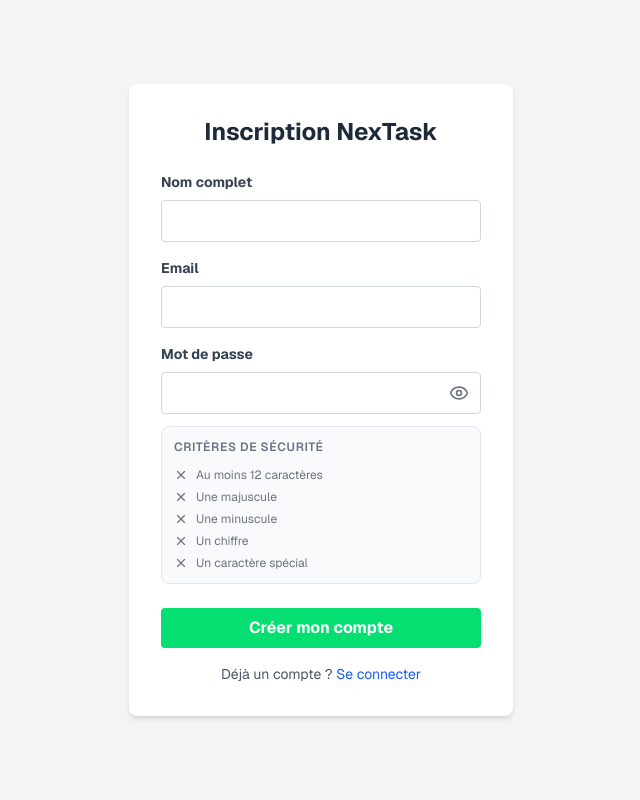
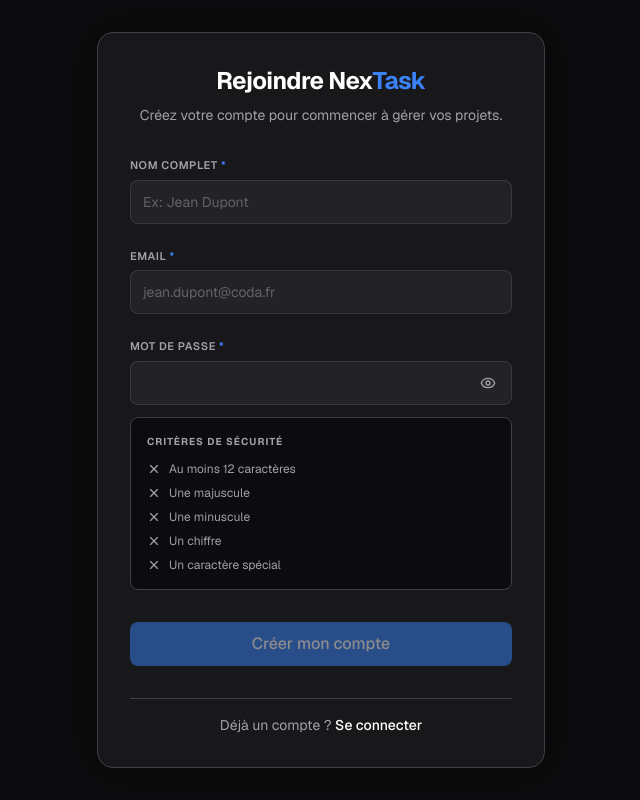
Before and after one commit to EnzoRouet/NexTask, a Next.js app in the folder frontend/: page /register in a window 1280 px wide. Shown: the whole page, without its empty margins (319-959 px from the left). Built offline with nearby package versions, Linux system fonts and the light colour scheme; no server answers.

Commit message:
Refonte du login et de register

```diff
--- a/frontend/src/app/globals.css
+++ b/frontend/src/app/globals.css
@@ -29,10 +29,15 @@
   background-color: var(--color-background);
   color: var(--color-text-main);
   font-family: var(--font-geist-sans);
+}
 
-  /* background-image:
-    linear-gradient(to right, rgba(255, 255, 255, 0.03) 1px, transparent 1px),
-    linear-gradient(to bottom, rgba(255, 255, 255, 0.03) 1px, transparent 1px);
-  background-size: 32px 32px;
-  background-position: center center; */
+input:-webkit-autofill,
+input:-webkit-autofill:hover,
+input:-webkit-autofill:focus,
+input:-webkit-autofill:active {
+  -webkit-box-shadow: 0 0 0 30px var(--bg-surface) inset !important;
+  -webkit-text-fill-color: var(--text-main) !important;
+  caret-color: var(--text-main) !important;
+  transition: background-color 5000s ease-in-out 0s;
+  border-radius: 0.5rem;
 }
--- a/frontend/src/app/login/page.tsx
+++ b/frontend/src/app/login/page.tsx
@@ -3,16 +3,20 @@
 import { useState } from "react";
 import { signIn } from "next-auth/react";
 import { useRouter } from "next/navigation";
+import Link from "next/link";
+import { Loader2 } from "lucide-react";
 
 export default function LoginPage() {
   const router = useRouter();
   const [email, setEmail] = useState("");
   const [password, setPassword] = useState("");
   const [error, setError] = useState("");
+  const [isLoading, setIsLoading] = useState(false);
 
   const handleSubmit = async (e: React.FormEvent) => {
     e.preventDefault();
     setError("");
+    setIsLoading(true);
 
     const result = await signIn("credentials", {
       email: email,
@@ -21,58 +25,89 @@
     });
 
     if (result?.error) {
-      setError("Identifiants invalides");
+      setError("Identifiants invalides. Veuillez réessayer.");
+      setIsLoading(false);
       return;
     }
     router.push("/");
   };
 
   return (
-    <div className="flex h-screen items-center justify-center bg-gray-100">
+    <div className="flex min-h-screen items-center justify-center bg-background p-4">
       <form
         onSubmit={handleSubmit}
-        className="bg-white p-8 rounded-lg shadow-md w-96"
+        className="bg-surface border border-border-dim p-8 rounded-2xl shadow-[0_0_40px_rgba(0,0,0,0.5)] w-full max-w-md flex flex-col gap-6"
       >
-        <h2 className="text-2xl font-bold mb-6 text-center text-gray-800">
-          Connexion NexTask
-        </h2>
+        <div className="text-center mb-2">
+          <h2 className="text-2xl font-bold text-white tracking-tight">
+            Connexion Nex<span className="text-accent">Task</span>
+          </h2>
+          <p className="text-sm text-text-muted mt-2">
+            Heureux de vous revoir parmi nous.
+          </p>
+        </div>
 
         {error && (
-          <p className="text-red-500 text-sm mb-4 text-center">{error}</p>
+          <div className="p-3 bg-red-500/10 border border-red-500/20 text-red-400 text-sm text-center rounded-lg font-medium">
+            {error}
+          </div>
         )}
 
-        <div className="mb-4">
-          <label className="block text-gray-700 text-sm font-bold mb-2">
+        <div className="flex flex-col gap-1.5">
+          <label className="block text-[11px] font-semibold text-text-muted uppercase tracking-wider">
             Email
           </label>
           <input
             type="email"
             value={email}
+            placeholder="jean.dupont@coda.fr"
             onChange={(e) => setEmail(e.target.value)}
-            className="w-full p-2 border border-gray-300 rounded focus:outline-none focus:border-blue-500 text-black"
+            className="w-full h-11 px-3 rounded-lg border border-white/10 text-sm outline-none transition-all bg-white/5 text-white placeholder:text-text-muted/50 focus:border-accent focus:bg-accent/5 focus:ring-1 focus:ring-accent/50 shadow-inner"
             required
+            autoFocus
           />
         </div>
 
-        <div className="mb-6">
-          <label className="block text-gray-700 text-sm font-bold mb-2">
+        <div className="flex flex-col gap-1.5">
+          <label className="block text-[11px] font-semibold text-text-muted uppercase tracking-wider">
             Mot de passe
           </label>
           <input
             type="password"
             value={password}
+            placeholder="••••••••••••"
             onChange={(e) => setPassword(e.target.value)}
-            className="w-full p-2 border border-gray-300 rounded focus:outline-none focus:border-blue-500 text-black"
+            className="w-full h-11 px-3 rounded-lg border border-white/10 text-sm outline-none transition-all bg-white/5 text-white placeholder:text-text-muted/50 focus:border-accent focus:bg-accent/5 focus:ring-1 focus:ring-accent/50 shadow-inner"
             required
           />
         </div>
 
         <button
           type="submit"
-          className="w-full bg-blue-600 text-white font-bold py-2 px-4 rounded hover:bg-blue-700 transition-colors"
+          disabled={isLoading || !email || !password}
+          className="w-full flex justify-center items-center gap-2 bg-accent text-white font-medium py-2.5 px-4 rounded-lg hover:bg-blue-500 transition-all shadow-[0_0_15px_rgba(59,130,246,0.3)] hover:shadow-[0_0_25px_rgba(59,130,246,0.5)] disabled:opacity-50 disabled:shadow-none disabled:cursor-not-allowed mt-2"
         >
-          Se connecter
+          {isLoading ? (
+            <>
+              <Loader2 className="w-4 h-4 animate-spin" />
+              Connexion...
+            </>
+          ) : (
+            "Se connecter"
+          )}
         </button>
+
+        <div className="mt-2 text-center pt-4 border-t border-border-dim">
+          <p className="text-sm text-text-muted">
+            Pas encore de compte ?{" "}
+            <Link
+              href="/register"
+              className="text-white hover:text-accent font-medium transition-colors"
+            >
+              S&apos;inscrire
+            </Link>
+          </p>
+        </div>
       </form>
     </div>
   );
--- a/frontend/src/app/register/page.tsx
+++ b/frontend/src/app/register/page.tsx
@@ -4,6 +4,7 @@
 import { useRouter } from "next/navigation";
 import Link from "next/link";
 import { PasswordInput } from "@/components/register/PasswordInput";
+import { Loader2 } from "lucide-react";
 
 export default function RegisterPage() {
   const router = useRouter();
@@ -53,48 +54,57 @@
   };
 
   return (
-    <div className="flex h-screen items-center justify-center bg-gray-100">
+    <div className="flex min-h-screen items-center justify-center bg-background p-4">
       <form
         onSubmit={handleSubmit}
-        className="bg-white p-8 rounded-lg shadow-md w-96"
+        className="bg-surface border border-border-dim p-8 rounded-2xl shadow-[0_0_40px_rgba(0,0,0,0.5)] w-full max-w-md flex flex-col gap-6"
       >
-        <h2 className="text-2xl font-bold mb-6 text-center text-gray-800">
-          Inscription NexTask
-        </h2>
+        <div className="text-center mb-2">
+          <h2 className="text-2xl font-bold text-white tracking-tight">
+            Rejoindre Nex<span className="text-accent">Task</span>
+          </h2>
+          <p className="text-sm text-text-muted mt-2">
+            Créez votre compte pour commencer à gérer vos projets.
+          </p>
+        </div>
 
         {error && (
-          <p className="text-red-500 text-sm mb-4 text-center">{error}</p>
+          <div className="p-3 bg-red-500/10 border border-red-500/20 text-red-400 text-sm text-center rounded-lg font-medium">
+            {error}
+          </div>
         )}
 
-        <div className="mb-4">
-          <label className="block text-gray-700 text-sm font-bold mb-2">
-            Nom complet
+        <div className="flex flex-col gap-1.5">
+          <label className="block text-[11px] font-semibold text-text-muted uppercase tracking-wider">
+            Nom complet <span className="text-accent">*</span>
           </label>
           <input
             type="text"
             value={name}
+            placeholder="Ex: Jean Dupont"
             onChange={(e) => setName(e.target.value)}
-            className="w-full p-2 border border-gray-300 rounded focus:outline-none focus:border-green-500 text-black"
+            className="w-full h-11 px-3 rounded-lg border border-white/10 text-sm outline-none transition-all bg-white/5 text-white placeholder:text-text-muted/50 focus:border-accent focus:bg-accent/5 focus:ring-1 focus:ring-accent/50 shadow-inner"
             required
           />
         </div>
 
-        <div className="mb-4">
-          <label className="block text-gray-700 text-sm font-bold mb-2">
-            Email
+        <div className="flex flex-col gap-1.5">
+          <label className="block text-[11px] font-semibold text-text-muted uppercase tracking-wider">
+            Email <span className="text-accent">*</span>
           </label>
           <input
             type="email"
             value={email}
+            placeholder="jean.dupont@coda.fr"
             onChange={(e) => setEmail(e.target.value)}
-            className="w-full p-2 border border-gray-300 rounded focus:outline-none focus:border-green-500 text-black"
+            className="w-full h-11 px-3 rounded-lg border border-white/10 text-sm outline-none transition-all bg-white/5 text-white placeholder:text-text-muted/50 focus:border-accent focus:bg-accent/5 focus:ring-1 focus:ring-accent/50 shadow-inner"
             required
           />
         </div>
 
-        <div className="mb-6">
-          <label className="block text-gray-700 text-sm font-bold mb-2">
-            Mot de passe
+        <div className="flex flex-col gap-1.5">
+          <label className="block text-[11px] font-semibold text-text-muted uppercase tracking-wider">
+            Mot de passe <span className="text-accent">*</span>
           </label>
           <PasswordInput
             value={password}
@@ -108,15 +118,25 @@
         <button
           type="submit"
           disabled={isLoading || !isPasswordValid}
-          className="w-full bg-green-600 text-white font-bold py-2 px-4 rounded hover:bg-green-700 transition-colors disabled:bg-green-400 disabled:cursor-not-allowed"
+          className="w-full flex justify-center items-center gap-2 bg-accent text-white font-medium py-2.5 px-4 rounded-lg hover:bg-blue-500 transition-all shadow-[0_0_15px_rgba(59,130,246,0.3)] hover:shadow-[0_0_25px_rgba(59,130,246,0.5)] disabled:opacity-50 disabled:shadow-none disabled:cursor-not-allowed mt-2"
         >
-          {isLoading ? "Création en cours..." : "Créer mon compte"}
+          {isLoading ? (
+            <>
+              <Loader2 className="w-4 h-4 animate-spin" />
+              Création en cours...
+            </>
+          ) : (
+            "Créer mon compte"
+          )}
         </button>
 
-        <div className="mt-4 text-center">
-          <p className="text-sm text-gray-600">
+        <div className="mt-2 text-center pt-4 border-t border-border-dim">
+          <p className="text-sm text-text-muted">
             Déjà un compte ?{" "}
-            <Link href="/login" className="text-blue-600 hover:underline">
+            <Link
+              href="/login"
+              className="text-white hover:text-accent font-medium transition-colors"
+            >
               Se connecter
             </Link>
           </p>
--- a/frontend/src/components/register/PasswordInput.tsx
+++ b/frontend/src/components/register/PasswordInput.tsx
@@ -35,34 +35,34 @@
           type={showPassword ? "text" : "password"}
           value={value}
           onChange={handleChange}
-          className="w-full p-2 border border-gray-300 rounded focus:outline-none focus:border-green-500 text-black pr-10"
+          className="w-full h-11 px-3 pr-10 rounded-lg border border-white/10 text-sm outline-none transition-all bg-white/5 text-white placeholder:text-text-muted/50 focus:border-accent focus:bg-accent/5 focus:ring-1 focus:ring-accent/50 shadow-inner"
           required
         />
         <button
           type="button"
           onClick={() => setShowPassword(!showPassword)}
-          className="absolute right-3 top-1/2 -translate-y-1/2 text-gray-500 hover:text-gray-700 transition-colors"
+          className="absolute right-3 top-1/2 -translate-y-1/2 text-text-muted hover:text-white transition-colors p-1 rounded-md hover:bg-white/5"
         >
           {showPassword ? (
-            <EyeOff className="w-5 h-5" />
+            <EyeOff className="w-4 h-4" />
           ) : (
-            <Eye className="w-5 h-5" />
+            <Eye className="w-4 h-4" />
           )}
         </button>
       </div>
 
-      <div className="bg-gray-50 border border-gray-200 rounded-lg p-3 flex flex-col gap-2">
-        <p className="text-xs font-semibold text-gray-500 uppercase tracking-wider mb-1">
+      <div className="bg-background border border-border-dim rounded-lg p-4 flex flex-col gap-3">
+        <p className="text-[10px] font-bold text-text-muted uppercase tracking-widest">
           Critères de sécurité
         </p>
-        <ul className="flex flex-col gap-1.5">
+        <ul className="flex flex-col gap-2">
           {PASSWORD_RULES.map((rule) => {
             const isValid = rule.regex.test(value);
             return (
               <li
                 key={rule.id}
                 className={`flex items-center gap-2 text-xs transition-colors duration-300 ${
-                  isValid ? "text-green-600 font-medium" : "text-gray-500"
+                  isValid ? "text-emerald-400 font-medium" : "text-text-muted"
                 }`}
               >
                 {isValid ? (
```
